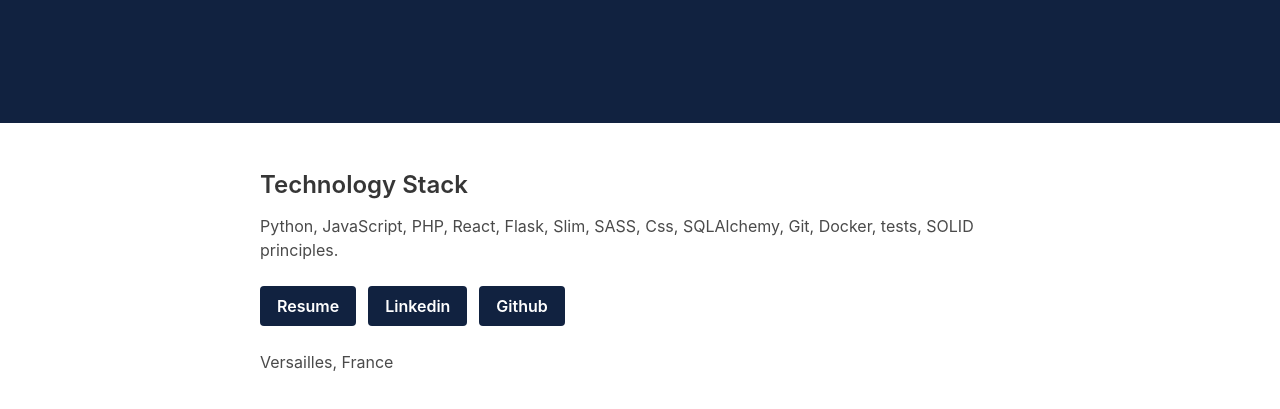
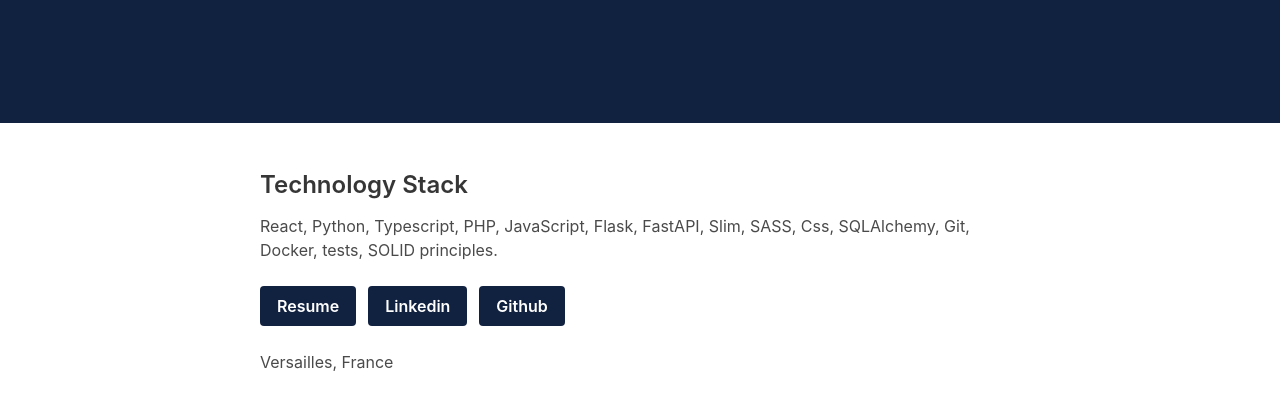
Before and after one commit to purpleweb/purpleweb-website, a website: page index.html in a window 1280 px wide. Shown: the part 305-714 px from the top of the page. Drawn offline with Linux system fonts and the light colour scheme.

Commit message:
update title and content

```diff
--- a/index.html
+++ b/index.html
@@ -5,7 +5,7 @@
   <meta charset="utf-8">
   <meta http-equiv="X-UA-Compatible" content="IE=edge">
   <meta name="viewport" content="width=device-width, initial-scale=1">
-  <title>PurpleWeb</title>
+  <title>PurpleWeb - freelance</title>
   <link rel="stylesheet" href="https://fonts.googleapis.com/css?family=Fredoka+One">
   <link rel="stylesheet" href="css/main.css">
 </head>
@@ -34,7 +34,7 @@
           <div class="content">
             <h3>Technology Stack</h3>
             <p>
-              Python, JavaScript, PHP, React, Flask, Slim, SASS, Css, SQLAlchemy, Git, Docker, tests, SOLID principles.
+              React, Python, Typescript, PHP, JavaScript, Flask, FastAPI, Slim, SASS, Css, SQLAlchemy, Git, Docker, tests, SOLID principles.
             </p>
           </div>
 
```
